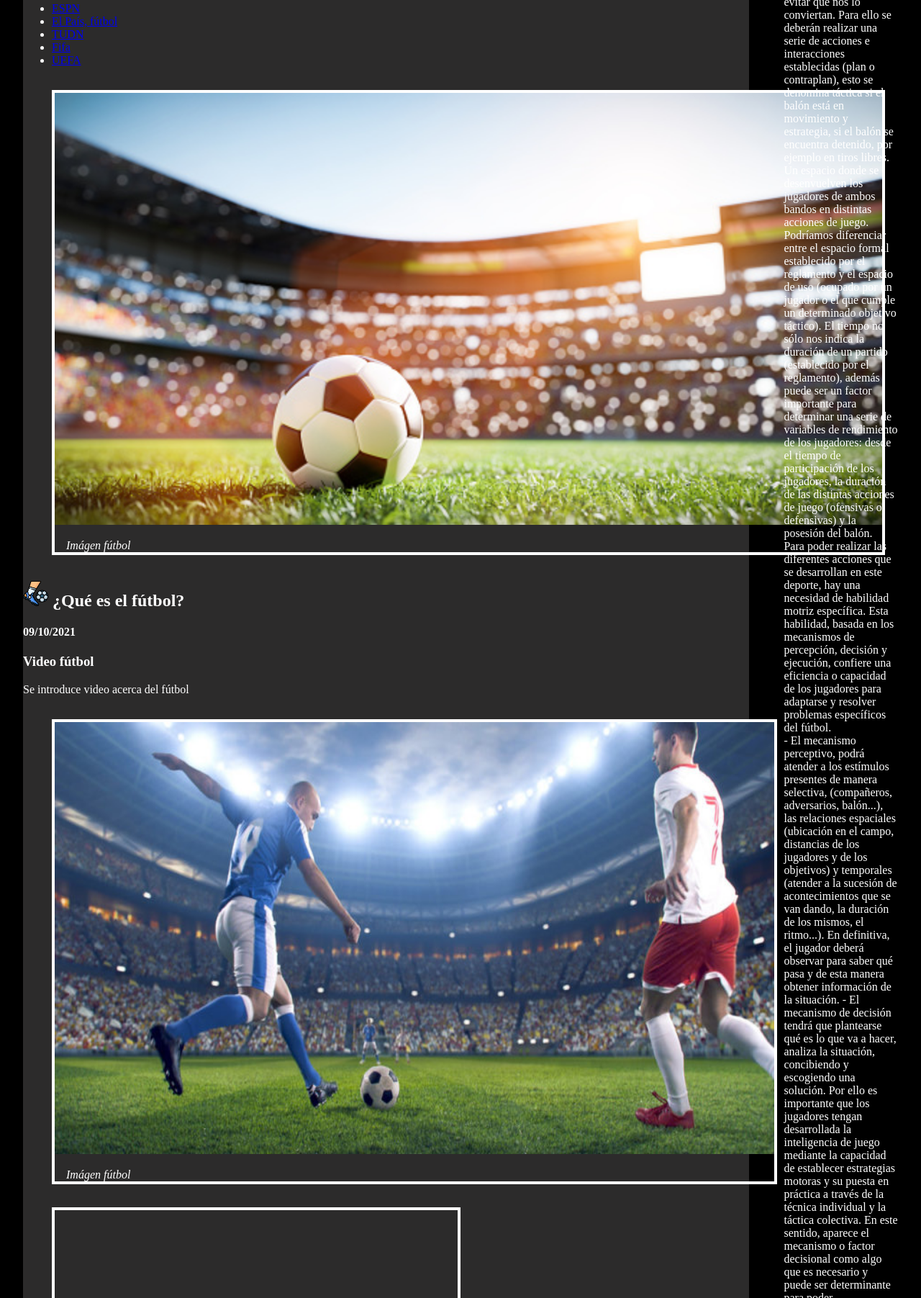
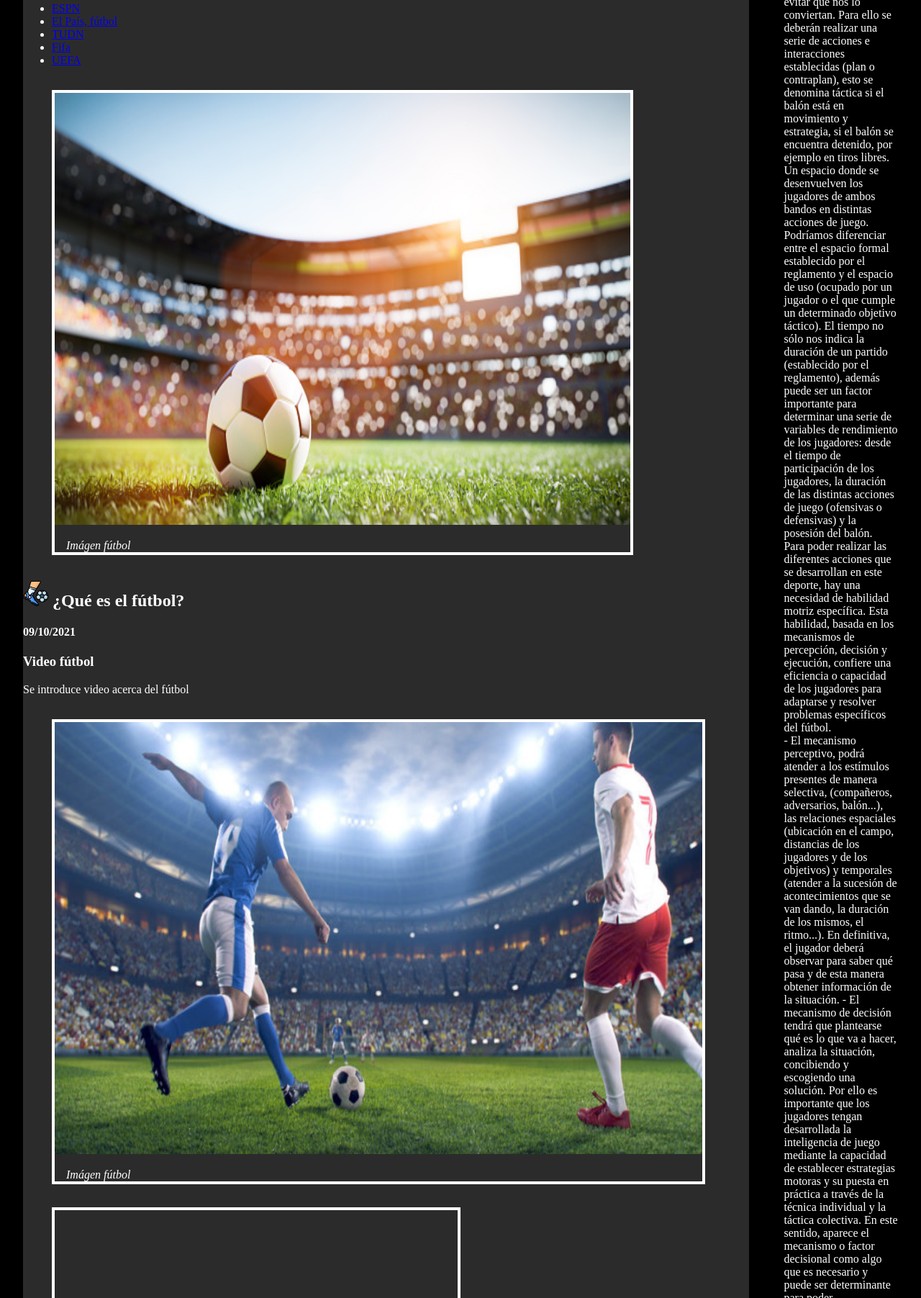
Before and after one commit to DiegoGlzzz/12-2-GonzalezPersona0-DeAlbaPersona1, a plain HTML site: page root/mi_primer_tema.html in a window 1280 px wide. Shown: the part 2737-4540 px from the top of the page at 72% size. Drawn offline with Linux system fonts and the light colour scheme; grey boxes are pictures that could not be loaded.

Commit message:
Correcciones finales

```diff
--- a/root/mi_primer_tema.html
+++ b/root/mi_primer_tema.html
@@ -175,7 +175,7 @@
                         <!-- Termina mi lista de sitios oficiales -->
 
                         <figure class="ilustracion">
-                            <img src="assets/images/3.jpg" alt="fútbol" height="600px" width="auto">
+                            <img src="assets/images/3.jpg" alt="fútbol" height="600px" width="800px">
                             <figcaption>Imágen fútbol</figcaption>
                         </figure>
                     </div>
@@ -199,7 +199,7 @@
                         <p>Se introduce video acerca del fútbol</p>
 
                         <figure class="ilustracion">
-                            <img src="assets/images/4.jpg" alt="fútbol" height="600px" width="1000px">
+                            <img src="assets/images/4.jpg" alt="fútbol" height="600px" width="900px">
                             <figcaption>Imágen fútbol</figcaption>
                         </figure>
 
```
